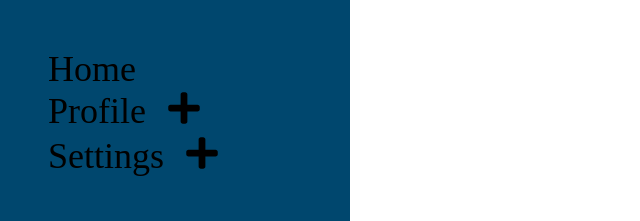
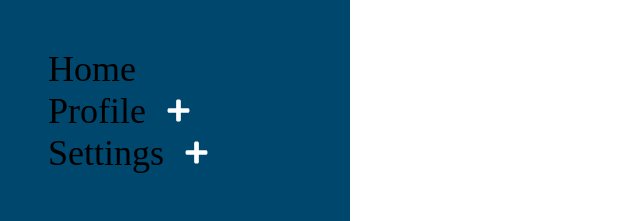
Before and after one commit to CaimeoAI/practice_treeview, a React (Vite) app: page / in a window 1280 px wide. Shown: the top 221 px of the page, without its empty margins (0-640 px from the left). Built offline with nearby package versions, Linux system fonts and the light colour scheme.

Commit message:
changed color of icons and size to better match the font-size of menu points

```diff
--- a/src/components/menu-item.jsx
+++ b/src/components/menu-item.jsx
@@ -29,7 +29,7 @@ export default function MenuItem({item}) {
                     item && item.children && item.children.length ?
                     <span onClick={() => handleToggleChildren(item.label)}>
                         {
-                            displayCurrentChildren[item.label] ? <FaMinus/> : <FaPlus/>
+                            displayCurrentChildren[item.label] ? <FaMinus color="#fff" size={25}/> : <FaPlus color="#fff" size={25}/>
                         }
                     </span>
                     : null
```
